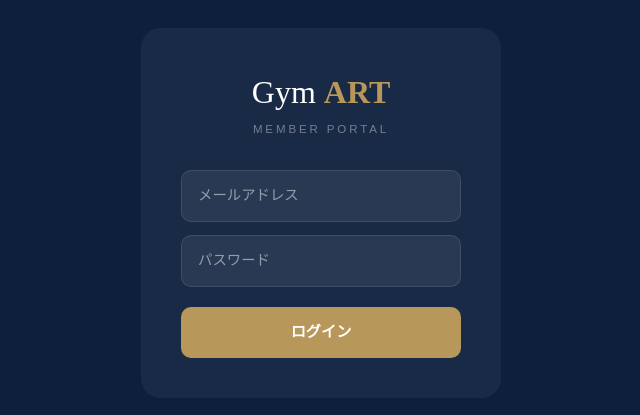
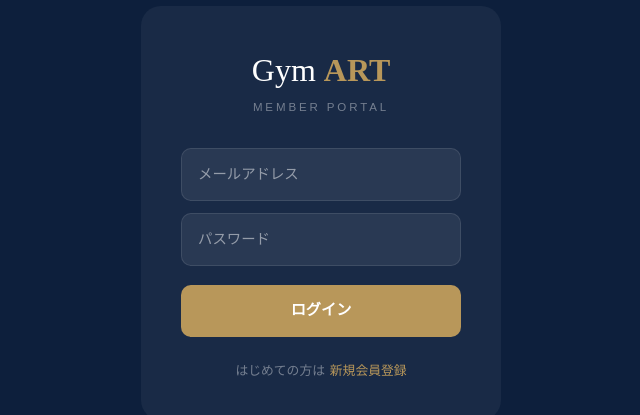
Before and after one commit to ConditioningGymArt/gym-art, a Next.js app: page / in a window 1280 px wide. Shown: the part 187-602 px from the top of the page, without its empty margins (319-959 px from the left). Built offline with nearby package versions, Linux system fonts and the light colour scheme; no server answers.

Commit message:
update: add register link to login page

```diff
--- a/app/page.tsx
+++ b/app/page.tsx
@@ -18,7 +18,7 @@ export default function Home() {
       setMessage('ログインに失敗しました');
     } else {
       setLoggedIn(true);
-      setIsTrainer(email.includes('trainer') || email.includes('art'));
+      setIsTrainer(email.includes('trainer') || email.includes('art.'));
     }
     setLoading(false);
   };
@@ -69,6 +69,10 @@ export default function Home() {
           </button>
         </div>
         {message&&<p style={{marginTop:'1rem',textAlign:'center',color:'#e74c3c',fontSize:'0.82rem'}}>{message}</p>}
+        <p style={{marginTop:'1.5rem',textAlign:'center',fontSize:'0.8rem',color:'rgba(255,255,255,0.4)'}}>
+          はじめての方は
+          <a href="/register" style={{color:'#b8975a',marginLeft:'0.3rem'}}>新規会員登録</a>
+        </p>
       </div>
     </main>
   );
```
